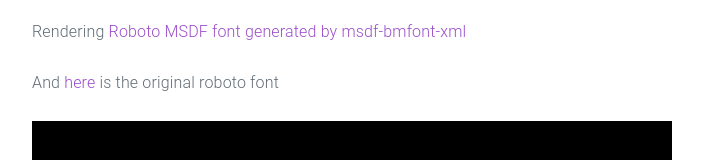
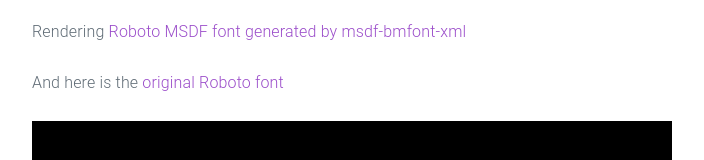
Before and after one commit to monkin/webgl-dsl, a website built with Parcel: page examples/roboto.html in a window 1280 px wide. Shown: the part 142-302 px from the top of the page, without its empty margins (0-704 px from the left). Built offline with nearby package versions, Linux system fonts and the light colour scheme.

Commit message:
Fix typo

```diff
--- a/examples/roboto.html
+++ b/examples/roboto.html
@@ -17,7 +17,7 @@
             </ul>
         </nav>
         <p>Rendering <a href="./roboto.png">Roboto MSDF font<a> generated by <a href="https://github.com/soimy/msdf-bmfont-xml">msdf-bmfont-xml</a></p>
-        <p>And <a href="https://fonts.google.com/specimen/Roboto">here</a> is the original roboto font</p>
+        <p>And here is the <a href="https://fonts.google.com/specimen/Roboto">original Roboto font</a></p>
         <canvas id="canvas" style="width: 640px; height: 480px;"></canvas>
         <script src="./roboto.ts"></script>
     </main>
```
Also changed, not shown: examples/build/roboto.html.
